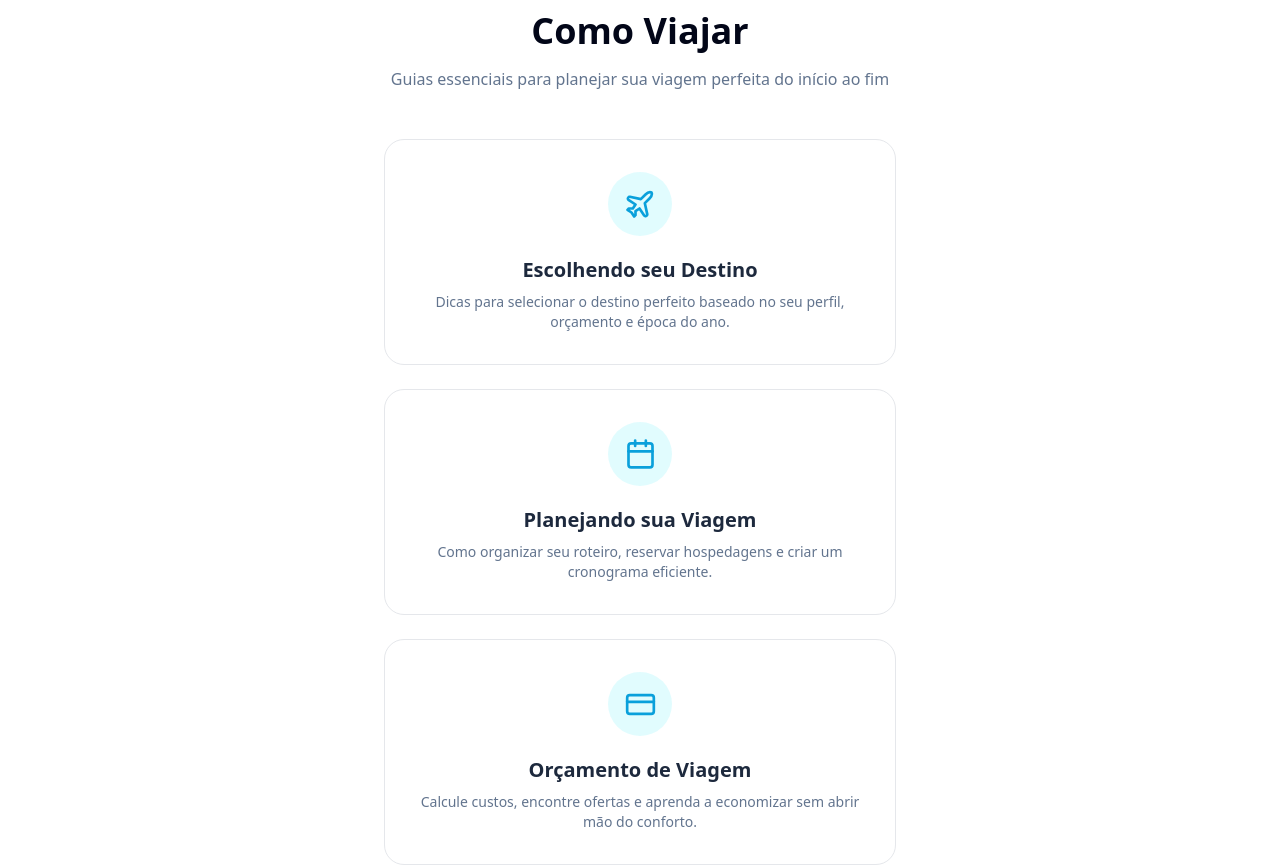
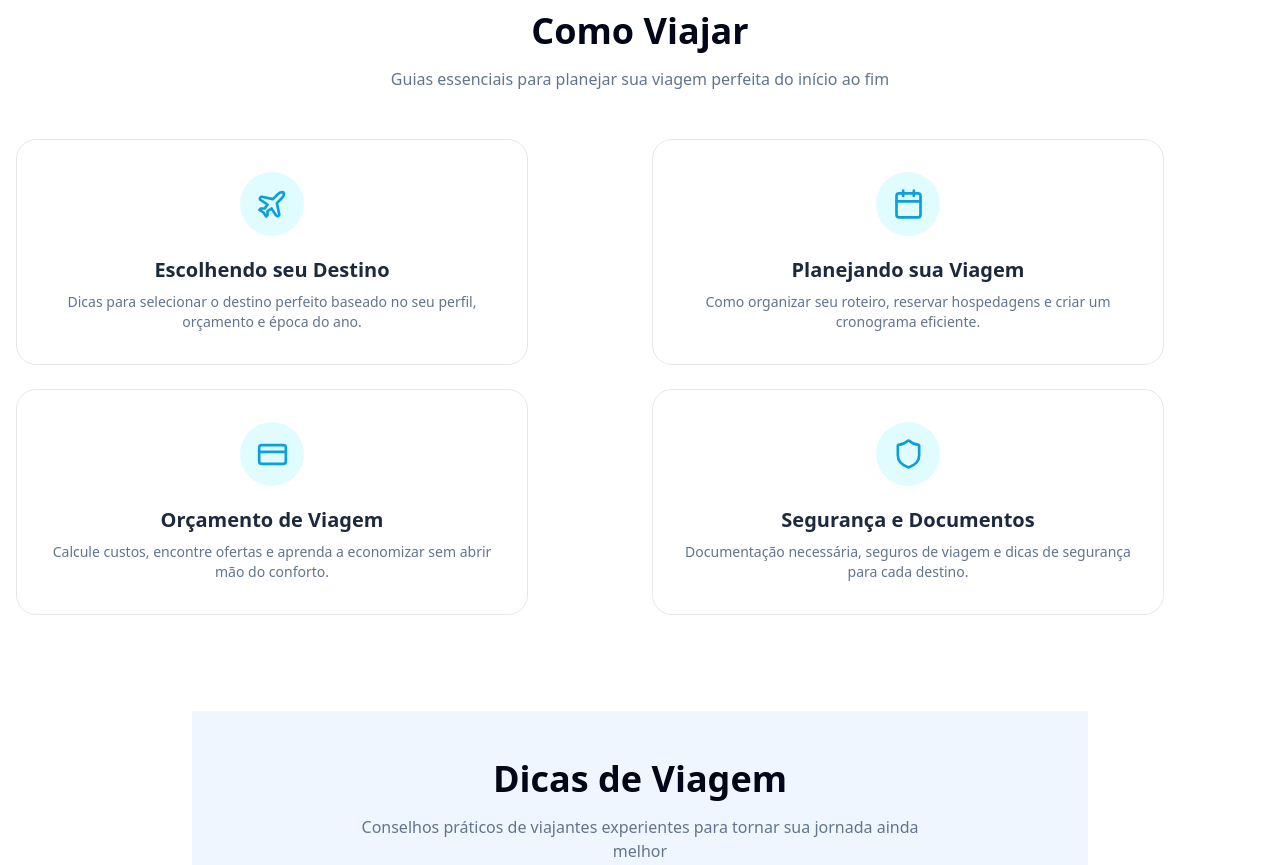
Before and after one commit to matheusmarqlima/Projeto-Viaja-Mundo, a React (Vite) app: page / in a window 1280 px wide. Shown: the part 2000-2865 px from the top of the page. Built offline with nearby package versions, Linux system fonts and the light colour scheme.

Commit message:
Style: feito responsividade do how to para tablets

```diff
--- a/src/components/HowTo.tsx
+++ b/src/components/HowTo.tsx
@@ -15,7 +15,7 @@ const HowTo = () => {
         Guias essenciais para planejar sua viagem perfeita do início ao fim
       </p>
 
-      <div className="flex flex-col items-center gap-6">
+      <div className="flex flex-col items-center gap-6 md:grid md:grid-cols-2 md:gap-6">
         <div className="w-full max-w-lg border border-gray-200 rounded-[20px] p-8">
           <HowToCard icon={<AirplaneIcon />} title="Escolhendo seu Destino">
             Dicas para selecionar o destino perfeito baseado no seu
```
